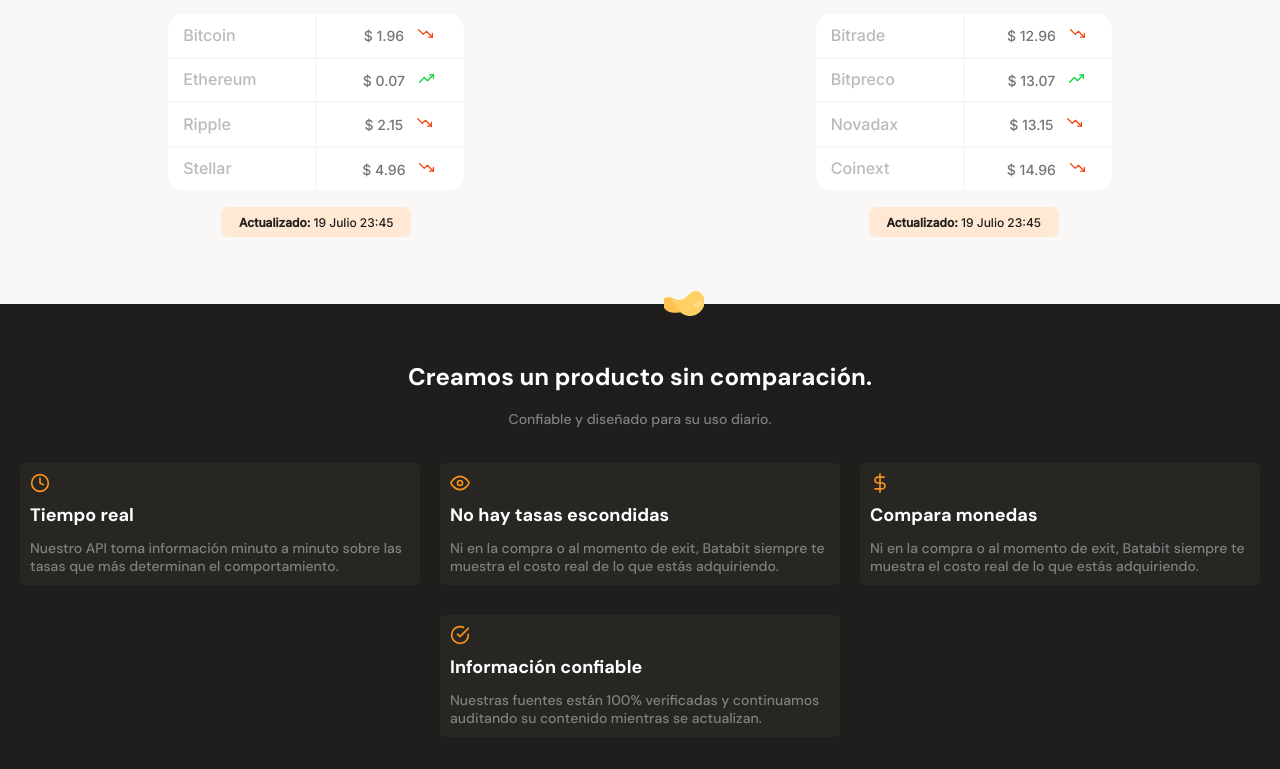
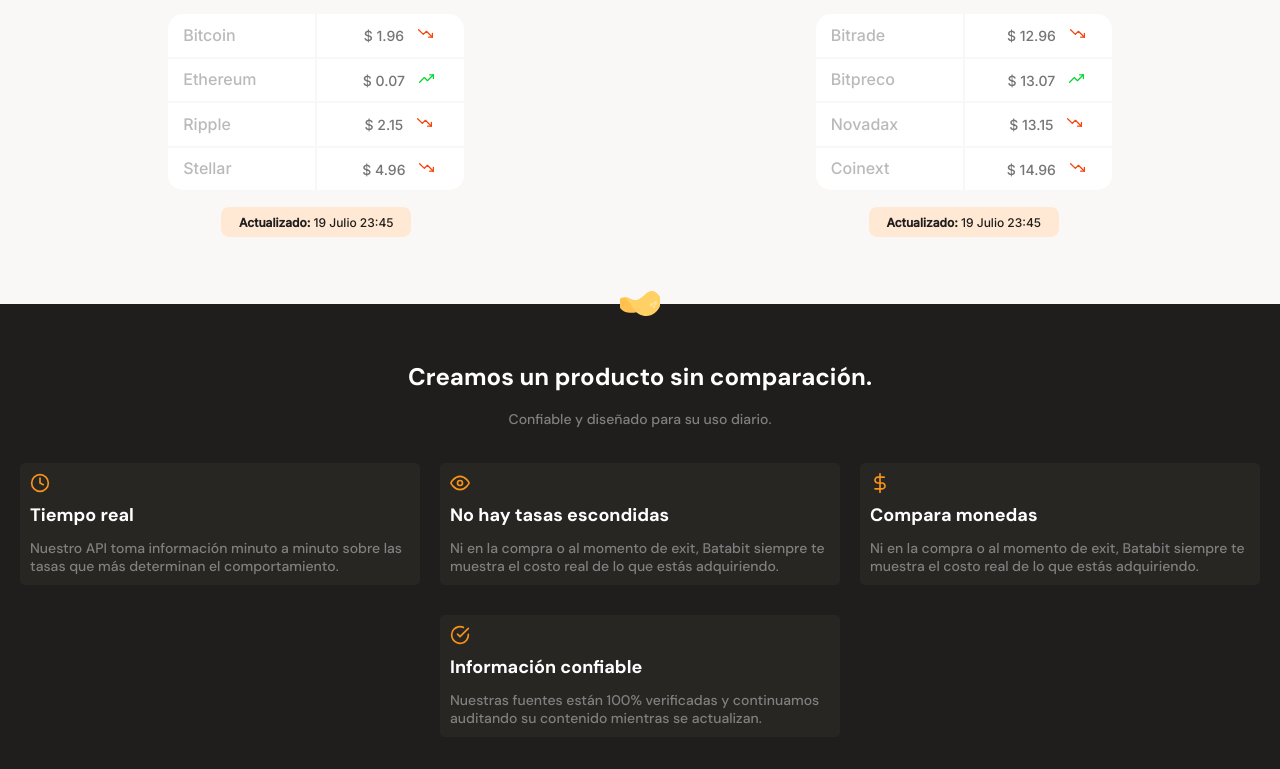
Before and after one commit to CesarTorrens/Batabit, a plain HTML site: page index.htm in a window 1280 px wide. Shown: the part 840-1609 px from the top of the page. Drawn offline with Linux system fonts and the light colour scheme.

Commit message:
corrigiendo posicion de logo

```diff
--- a/styles.css
+++ b/styles.css
@@ -284,7 +284,7 @@ main {
     background-size: cover;
     background-position: center;
     background-repeat: no-repeat;
-    right: 45%;
+    right: calc(50% - 20px);
     top: -13px;
 }
 
```
